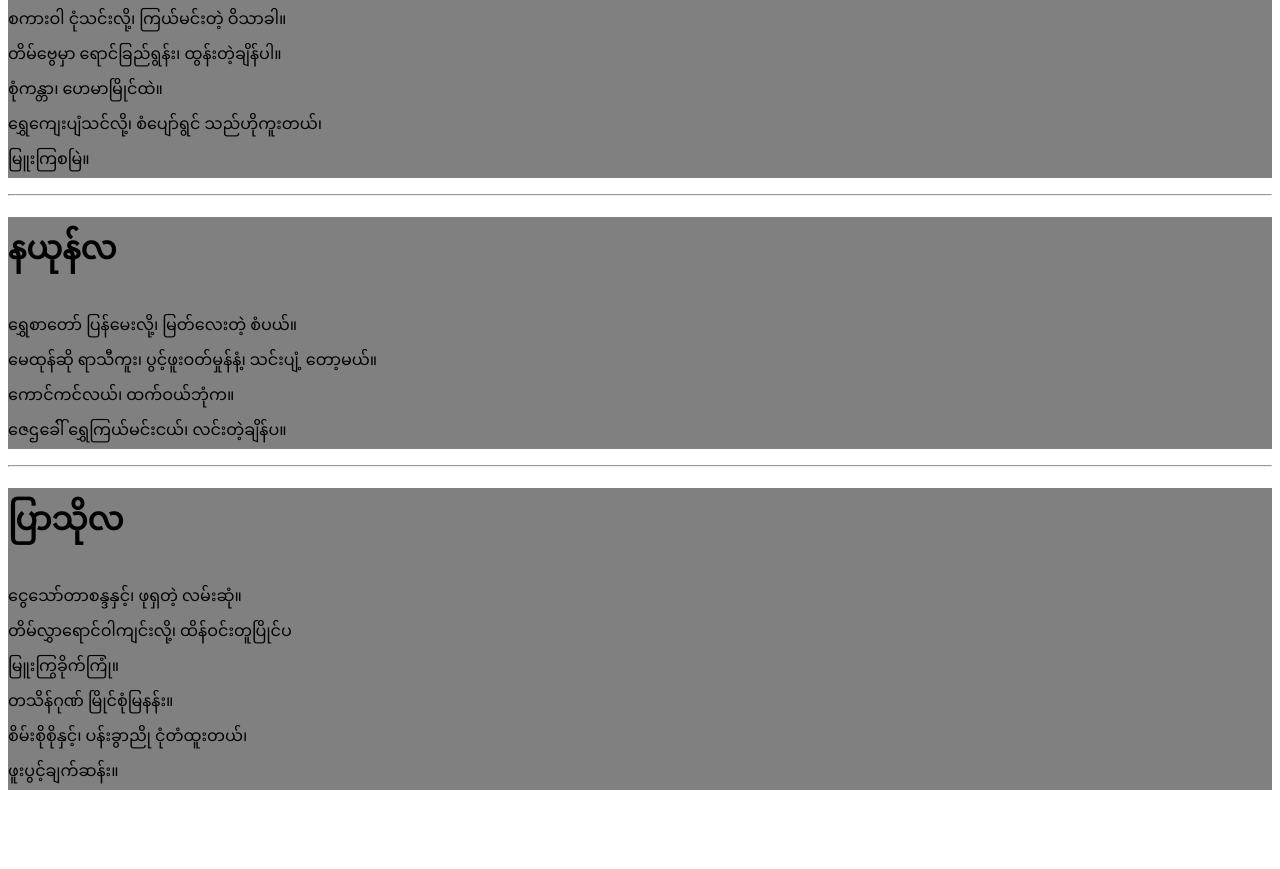
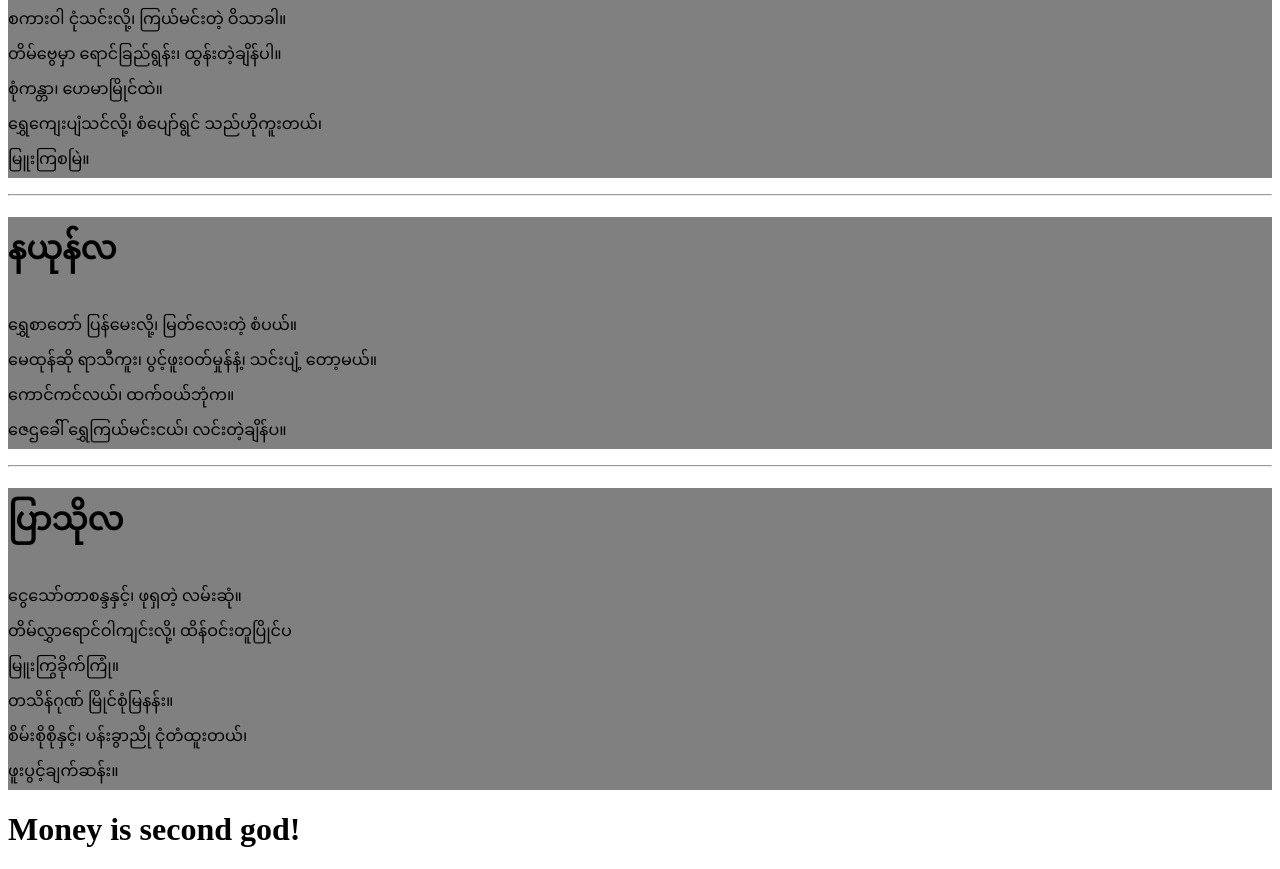
Before and after one commit to thantzhin/thantzhin.github.io, a plain HTML site: page index.html in a window 1280 px wide. Shown: the part 663-1532 px from the top of the page. Before the commit the page ends 1469 px from the top, so only its background shows below. Drawn offline with Linux system fonts and the light colour scheme.

Commit message:
Update index.html

```diff
--- a/index.html
+++ b/index.html
@@ -85,6 +85,7 @@
             စိမ်းစိုစိုနှင့်၊ ပန်းခွာညို ငုံတံထူးတယ်၊<br/>
             ဖူးပွင့်ချက်ဆန်း။<br/>
           </p></div>
+  <h1>Money is second god!</h1>
 
 
 </body>
```
